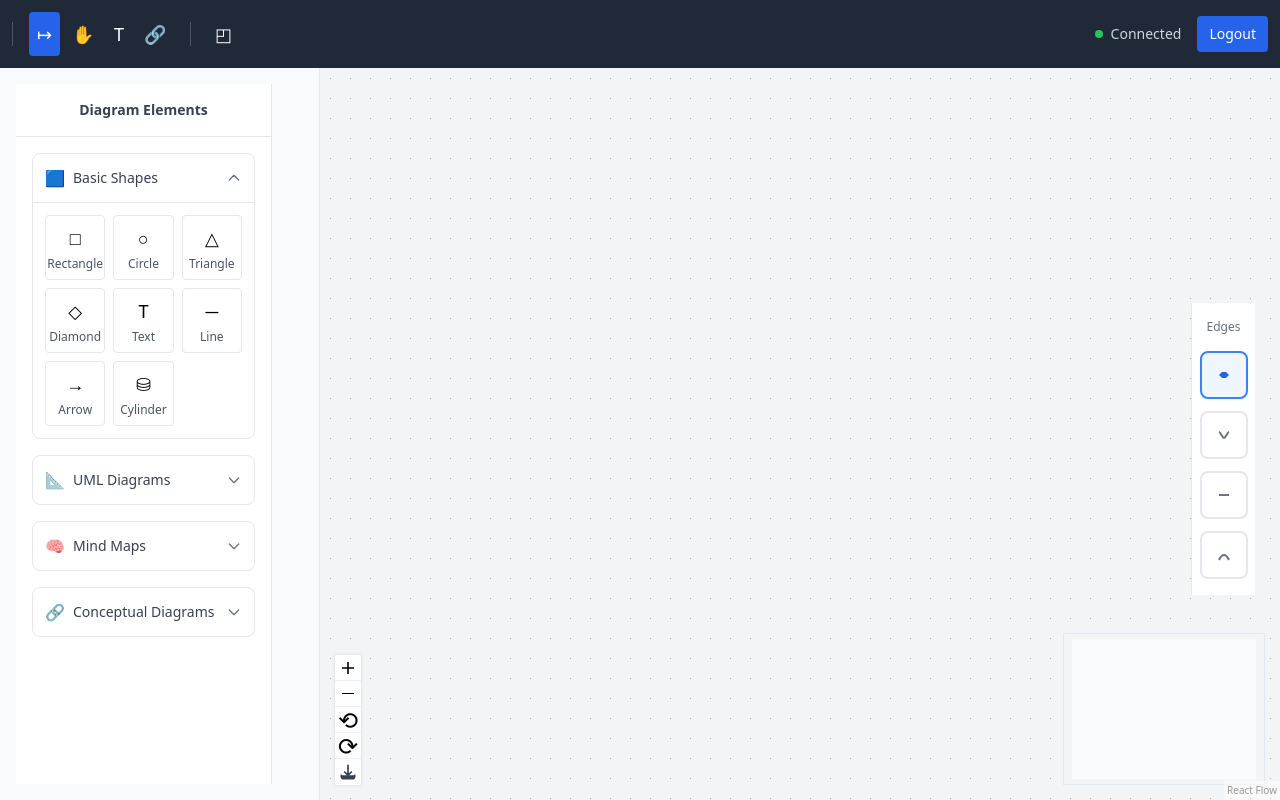
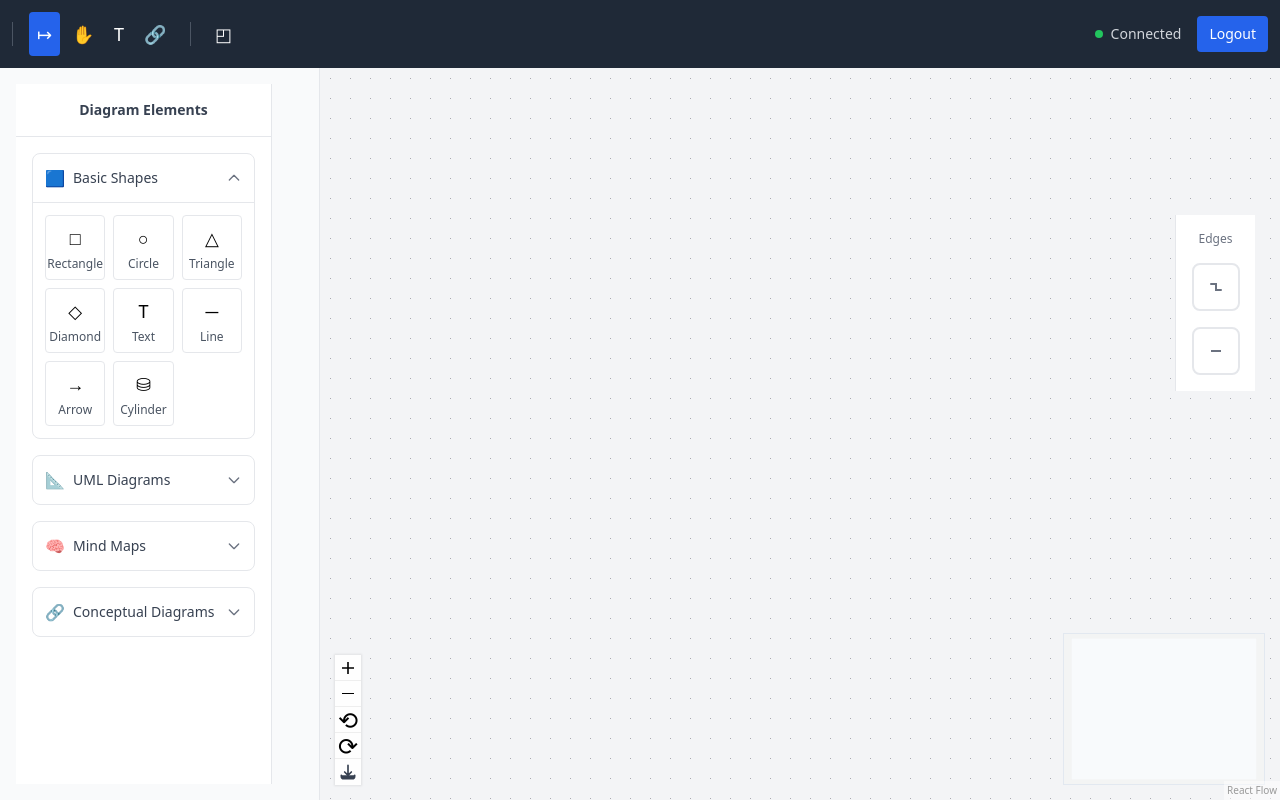
Before and after one commit to MilicaObradovic/CoDiagram, a React app in the folder frontend/: page / in a window 1280 px wide. Built offline with nearby package versions, Linux system fonts and the light colour scheme; the HTML template or start-up script is replaced by a standard one; what reactflow would draw is missing.

Commit message:
[add] edit edge styles

```diff
--- a/frontend/src/components/EdgeToolbar.tsx
+++ b/frontend/src/components/EdgeToolbar.tsx
@@ -1,31 +1,46 @@
-import { type EdgeType, EdgeTypes } from "../types/diagram.ts";
+import {type EdgeType, EdgeTypes, type LineStyle, LineStyles} from "../types/diagram.ts";
+import {useState} from "react";
 
 interface EdgeToolbarProps {
     selectedEdgeType: EdgeType;
     onEdgeTypeSelect: (edgeType: EdgeType) => void;
     selectedEdgeId?: string;
-    onUpdateEdgeType?: (edgeId: string, edgeType: EdgeType) => void;
+    onUpdateEdge?: (edgeId: string, edgeType: EdgeType, lineStyle: LineStyle) => void;
+    selectedLineStyle?: LineStyle;
+    onLineStyleSelect: (lineStyle: LineStyle) => void;
 }
 
 const EdgeToolbar: React.FC<EdgeToolbarProps> = ({
                                                      selectedEdgeType,
                                                      onEdgeTypeSelect,
                                                      selectedEdgeId,
-                                                     onUpdateEdgeType
+                                                     onUpdateEdge,
+                                                     selectedLineStyle = LineStyles.SOLID,
+                                                     onLineStyleSelect
                                                  }) => {
+    const [isLineStyleOpen, setIsLineStyleOpen] = useState(false);
+    const [isEdgeTypeOpen, setIsEdgeTypeOpen] = useState(false);
+
     const edgeTypes = [
         {
             type: EdgeTypes.STEP,
             name: 'Step',
-            icon: <svg width="20" height="20" viewBox="0 0 20 20" fill="currentColor">
-                <path d="M5 10 L8 7 L12 7 L15 10 L12 13 L8 13 Z" />
+            icon: <svg width="20" height="20" viewBox="0 0 20 20" fill="none" stroke="currentColor" strokeWidth="2">
+                <path d="M5 7 L10 7 L10 13 L15 13" strokeLinecap="round"/>
             </svg>
         },
         {
             type: EdgeTypes.SMOOTHSTEP,
             name: 'Smooth',
-            icon: <svg width="20" height="20" viewBox="0 0 20 20">
-                <path d="M5 7 C7 7, 8 13, 10 13 C12 13, 13 7, 15 7" fill="none" stroke="currentColor" strokeWidth="2"/>
+            icon: <svg width="20" height="20" viewBox="0 0 20 20" fill="none" stroke="currentColor" strokeWidth="2">
+                <path d="M5 7 L8 7 Q10 7, 10 10 Q10 13, 12 13 L15 13"/>
+            </svg>
+        },
+        {
+            type: EdgeTypes.BEZIER,
+            name: 'Curved',
+            icon: <svg width="20" height="20" viewBox="0 0 20 20" fill="none" stroke="currentColor" strokeWidth="2">
+                <path d="M5 7 C7 5, 8 5, 10 10 C12 15, 13 15, 15 13"/>
             </svg>
         },
         {
@@ -35,36 +50,79 @@ const EdgeToolbar: React.FC<EdgeToolbarProps> = ({
                 <line x1="5" y1="10" x2="15" y2="10" stroke="currentColor" strokeWidth="2"/>
             </svg>
         },
+    ];
+    const lineStyles = [
         {
-            type: EdgeTypes.BEZIER,
-            name: 'Curved',
-            icon: <svg width="20" height="20" viewBox="0 0 20 20" fill="currentColor">
-                <path d="M5 15 Q10 5, 15 15" fill="none" stroke="currentColor" strokeWidth="2"/>
+            style: LineStyles.SOLID,
+            name: 'Solid',
+            icon: <svg width="20" height="20" viewBox="0 0 20 20" fill="none" stroke="currentColor" strokeWidth="2">
+                <line x1="5" y1="10" x2="15" y2="10"/>
+            </svg>
+        },
+        {
+            style: LineStyles.DASHED,
+            name: 'Dashed',
+            icon: <svg width="20" height="20" viewBox="0 0 20 20" fill="none" stroke="currentColor" strokeWidth="2"
+                       strokeDasharray="4,2">
+                <line x1="5" y1="10" x2="15" y2="10"/>
+            </svg>
+        },
+        {
+            style: LineStyles.DOTTED,
+            name: 'Dotted',
+            icon: <svg width="20" height="20" viewBox="0 0 20 20" fill="none" stroke="currentColor" strokeWidth="2"
+                       strokeDasharray="2,2">
+                <line x1="5" y1="10" x2="15" y2="10"/>
             </svg>
         },
     ];
 
     const handleEdgeTypeSelect = (edgeType: EdgeType) => {
         onEdgeTypeSelect(edgeType);
-        if (selectedEdgeId && onUpdateEdgeType) {
-            onUpdateEdgeType(selectedEdgeId, edgeType);
+        if (selectedEdgeId && onUpdateEdge) {
+            onUpdateEdge(selectedEdgeId, edgeType, selectedLineStyle);
         }
+        setIsEdgeTypeOpen(false);
+    };
+
+    const handleLineStyleSelect = (lineStyle: LineStyle) => {
+        onLineStyleSelect(lineStyle);
+        if (selectedEdgeId && onUpdateEdge) {
+            onUpdateEdge(selectedEdgeId, selectedEdgeType, lineStyle);
+        }
+        setIsLineStyleOpen(false);
+    };
+    const getEdgeTypeIcon = (type: EdgeType) => {
+        return edgeTypes.find(et => et.type === type)?.icon;
     };
 
     return (
-        <div className="w-16 bg-white border-l border-gray-200 flex flex-col py-4">
-            <h4 className="text-xs text-gray-500 font-medium text-center mb-4 px-1">
+        <div className="w-20 bg-white border-l border-gray-200 flex flex-col py-4 space-y-4">
+            <h4 className="text-xs text-gray-500 font-medium text-center px-1">
                 {selectedEdgeId ? 'Change Edge' : 'Edges'}
             </h4>
 
-            <div className="flex-1 flex flex-col items-center space-y-3">
+            {/* Edge Type Dropdown */}
+            <div className="relative">
+                <button
+                    onClick={() => setIsEdgeTypeOpen(!isEdgeTypeOpen)}
+                    className="w-12 h-12 mx-auto flex items-center justify-center rounded-lg border-2 border-gray-200 text-gray-500 hover:border-gray-300 hover:bg-gray-50 transition-all"
+                    title="Edge Type"
+                >
+                    {getEdgeTypeIcon(selectedEdgeType)}
+                </button>
+
+                {isEdgeTypeOpen && (
+                    <div
+                        className="absolute top-full left-1/2 transform -translate-x-1/2 mb-2 bg-white border border-gray-200 rounded-lg shadow-lg p-2 z-10">
+                        <div className="flex flex-col space-y-2">
                             {edgeTypes.map((edgeType) => (
                                 <button
                                     key={edgeType.type}
                                     onClick={() => handleEdgeTypeSelect(edgeType.type)}
-                        className={`w-12 h-12 flex items-center justify-center rounded-lg border-2 transition-all ${
+                                    className={`w-10 h-10 flex items-center justify-center rounded border transition-all ${
                                         selectedEdgeType === edgeType.type
-                                ? 'bg-blue-50 border-blue-500 text-blue-600 shadow-sm'
+                                            ? 'bg-blue-50 border-blue-500 text-blue-600'
                                             : 'border-gray-200 text-gray-500 hover:border-gray-300 hover:bg-gray-50'
                                     }`}
                                     title={edgeType.name}
@@ -74,6 +132,49 @@ const EdgeToolbar: React.FC<EdgeToolbarProps> = ({
                             ))}
                         </div>
                     </div>
+                )}
+            </div>
+
+            {/* Line Style Dropdown */}
+            <div className="relative">
+                <button
+                    onClick={() => setIsLineStyleOpen(!isLineStyleOpen)}
+                    className="w-12 h-12 mx-auto flex items-center justify-center rounded-lg border-2 border-gray-200 text-gray-500 hover:border-gray-300 hover:bg-gray-50 transition-all"
+                    title="Line Style"
+                >
+                    <svg width="20" height="20" viewBox="0 0 20 20" fill="none" stroke="currentColor" strokeWidth="2">
+                        <line x1="5" y1="10" x2="15" y2="10"
+                              strokeDasharray={
+                                  selectedLineStyle === LineStyles.DASHED ? "4,2" :
+                                      selectedLineStyle === LineStyles.DOTTED ? "2,2" : "none"
+                              }
+                        />
+                    </svg>
+                </button>
+
+                {isLineStyleOpen && (
+                    <div
+                        className="absolute top-full left-1/2 transform -translate-x-1/2 mb-2 bg-white border border-gray-200 rounded-lg shadow-lg p-2 z-10">
+                        <div className="flex flex-col space-y-2">
+                            {lineStyles.map((lineStyle) => (
+                                <button
+                                    key={lineStyle.style}
+                                    onClick={() => handleLineStyleSelect(lineStyle.style)}
+                                    className={`w-10 h-10 flex items-center justify-center rounded border transition-all ${
+                                        selectedLineStyle === lineStyle.style
+                                            ? 'bg-blue-50 border-blue-500 text-blue-600'
+                                            : 'border-gray-200 text-gray-500 hover:border-gray-300 hover:bg-gray-50'
+                                    }`}
+                                    title={lineStyle.name}
+                                >
+                                    {lineStyle.icon}
+                                </button>
+                            ))}
+                        </div>
+                    </div>
+                )}
+            </div>
+        </div>
     );
 };
 
--- a/frontend/src/components/bidirectionalEdge.tsx
+++ b/frontend/src/components/bidirectionalEdge.tsx
@@ -11,7 +11,7 @@ export default function CustomEdge({
                                        targetY,
                                        sourcePosition,
                                        targetPosition,
-                                       markerEnd, selected, type
+                                       markerEnd, selected, type, data
                                    }: EdgeProps) {
     const edgePathParams = {
         sourceX,
@@ -39,8 +39,13 @@ export default function CustomEdge({
             [path] = getSmoothStepPath({...edgePathParams, borderRadius: 0});
             break;
     }
+    const lineStyle = data?.lineStyle || 'solid';
+    const strokeDasharray =
+        lineStyle === 'dashed' ? '5,5' :
+            lineStyle === 'dotted' ? '2,2' : 'none';
     return <BaseEdge path={path} markerEnd={markerEnd} style={{
         stroke: '#000000',
-        strokeWidth: selected ? 0.65 : 0.5,
+        strokeWidth: selected ? 0.7 : 0.5,
+        strokeDasharray,
     }}/>;
 }
--- a/frontend/src/components/diagramCanvas.tsx
+++ b/frontend/src/components/diagramCanvas.tsx
@@ -12,7 +12,14 @@ import {
     type ReactFlowInstance
 } from '@xyflow/react';
 import 'reactflow/dist/style.css';
-import {type CustomNodeData, type EdgeType, EdgeTypes, type ShapeType, type ToolbarState} from "../types/diagram.ts";
+import {
+    type CustomNodeData,
+    type EdgeType,
+    EdgeTypes,
+    type LineStyle, LineStyles,
+    type ShapeType,
+    type ToolbarState
+} from "../types/diagram.ts";
 import CustomNodeDiv from './customNodeDiv.tsx'
 import DownloadButton from "./downloadButton.tsx";
 import '@xyflow/react/dist/style.css';
@@ -44,7 +51,8 @@ const DiagramCanvas: React.FC<DiagramCanvasProps> = ({selectedShape, onShapeCrea
     const [editingNodeId, setEditingNodeId] = useState<string | null>(null);
     const [editText, setEditText] = useState('');
     const [selectedEdgeType, setSelectedEdgeType] = useState<EdgeType>(EdgeTypes.STEP);
-    const [selectedEdgeId, setSelectedEdgeId] = useState<string | null>(null);
+    const [selectedEdgeId, setSelectedEdgeId] = useState<string | undefined>(undefined);
+    const [selectedLineStyle, setSelectedLineStyle] = useState<LineStyle>(LineStyles.SOLID);
 
 
     const onKeyDown = (event: React.KeyboardEvent<HTMLDivElement>) => {
@@ -299,17 +307,36 @@ const DiagramCanvas: React.FC<DiagramCanvasProps> = ({selectedShape, onShapeCrea
                 return ConnectionLineType.Step;
         }
     }, []);
+    const getConnectionLineStyle = useCallback((lineStyle: LineStyle) => {
+        const baseStyle = {
+            stroke: '#000000',
+            strokeWidth: 1,
+        };
+
+        switch (lineStyle) {
+            case LineStyles.DASHED:
+                return {...baseStyle, strokeDasharray: '5,5'};
+            case LineStyles.DOTTED:
+                return {...baseStyle, strokeDasharray: '2,2'};
+            case LineStyles.SOLID:
+            default:
+                return {...baseStyle, strokeDasharray: 'none'};
+        }
+    }, []);
 
     // Update defaultEdgeOptions based on selected edge type
     const defaultEdgeOptions = useMemo(() => ({
         type: selectedEdgeType,
+        data: {
+            lineStyle: selectedLineStyle
+        },
         markerEnd: {
             type: 'arrowclosed',
             color: '#000000',
             width: 30,
             height: 30,
         },
-    }), [selectedEdgeType]);
+    }), [selectedEdgeType, selectedLineStyle]);
 
     return (
         <div style={{width: '100%', height: '100%'}} className="flex">
@@ -326,16 +353,17 @@ const DiagramCanvas: React.FC<DiagramCanvasProps> = ({selectedShape, onShapeCrea
                     onConnect={onConnect}
                     onInit={onInit}
                     onKeyDown={(e) => onKeyDown(e)}
-                    onEdgeClick={(event, edge) => {
+                    onEdgeClick={(_event, edge) => {
                         setSelectedEdgeId(edge.id);
                         setSelectedEdgeType(edge.type as EdgeType || EdgeTypes.STEP);
+                        setSelectedLineStyle(edge.data?.lineStyle || LineStyles.SOLID);
                     }}
                     onPaneClick={() => {
-                        // Clear edge selection when clicking on empty space
-                        setSelectedEdgeId(null);
+                        setSelectedEdgeId(undefined);
                     }}
                     defaultEdgeOptions={defaultEdgeOptions}
                     connectionLineType={getConnectionLineType(selectedEdgeType)}
+                    connectionLineStyle={getConnectionLineStyle(selectedLineStyle)}
                     defaultViewport={{
                         x: 0,
                         y: 0,
@@ -361,12 +389,14 @@ const DiagramCanvas: React.FC<DiagramCanvasProps> = ({selectedShape, onShapeCrea
                         </ControlButton>
                         <DownloadButton/>
                     </Controls>
-                    <Panel position="top-right" style={{ right: 10, top: '50%', transform: 'translateY(-50%)' }}>
+                    <Panel position="top-right" style={{right: 10, top: '30%', transform: 'translateY(-50%)'}}>
                         <EdgeToolbar
                             selectedEdgeType={selectedEdgeType}
                             onEdgeTypeSelect={setSelectedEdgeType}
                             selectedEdgeId={selectedEdgeId}
-                            onUpdateEdgeType={onEdgeClick}
+                            onUpdateEdge={onEdgeClick}
+                            selectedLineStyle={selectedLineStyle}
+                            onLineStyleSelect={setSelectedLineStyle}
                         />
                     </Panel>
                     <MiniMap
--- a/frontend/src/store/index.ts
+++ b/frontend/src/store/index.ts
@@ -3,7 +3,7 @@ import type {StoreState} from '../types/store.ts';
 import {UndoRedo} from './undo-redo';
 import {addEdge, applyNodeChanges, type NodeChange, type Connection, type Node} from "@xyflow/react";
 import {applyEdgeChanges, type Edge, type EdgeChange} from "reactflow";
-import type {EdgeType} from "../types/diagram.ts";
+import type {EdgeType, LineStyle} from "../types/diagram.ts";
 
 UndoRedo.addHistory({nodes: [], edges: []});
 
@@ -47,14 +47,23 @@ const useStore = create<StoreState>((set, get) => ({
             UndoRedo.addHistory({nodes: get().nodes, edges: get().edges});
         }
     },
-    onEdgeClick: (edgeId: string, edgeType: EdgeType) => {
+    onEdgeClick: (edgeId: string, edgeType: EdgeType, lineStyle?: LineStyle) => {
         const edges = get().edges;
         const updatedEdges = edges.map(edge => {
             if (edge.id === edgeId) {
-                return {
+                const updatedEdge = {
                     ...edge,
                     type: edgeType, // Update the edge type
                 };
+
+                if (lineStyle) {
+                    updatedEdge.data = {
+                        ...edge.data,
+                        lineStyle: lineStyle
+                    };
+                }
+
+                return updatedEdge;
             }
             return edge;
         });
--- a/frontend/src/types/store.ts
+++ b/frontend/src/types/store.ts
@@ -15,8 +15,8 @@ export type StoreState = {
     updateEdgeLabel: (nodeId: string, label: string) => void;
     undo: () => void;
     redo: () => void;
-    canUndo: () => void;
-    canRedo: () => void;
+    canUndo: () => boolean;
+    canRedo: () => boolean;
     onEdgeClick: (edgeId: string, edgeType:EdgeType) => void;
 };
 
```
Also changed, not shown: frontend/src/types/diagram.ts (+10 -0 lines). Lines whose indentation alone changed are shown as unchanged.
